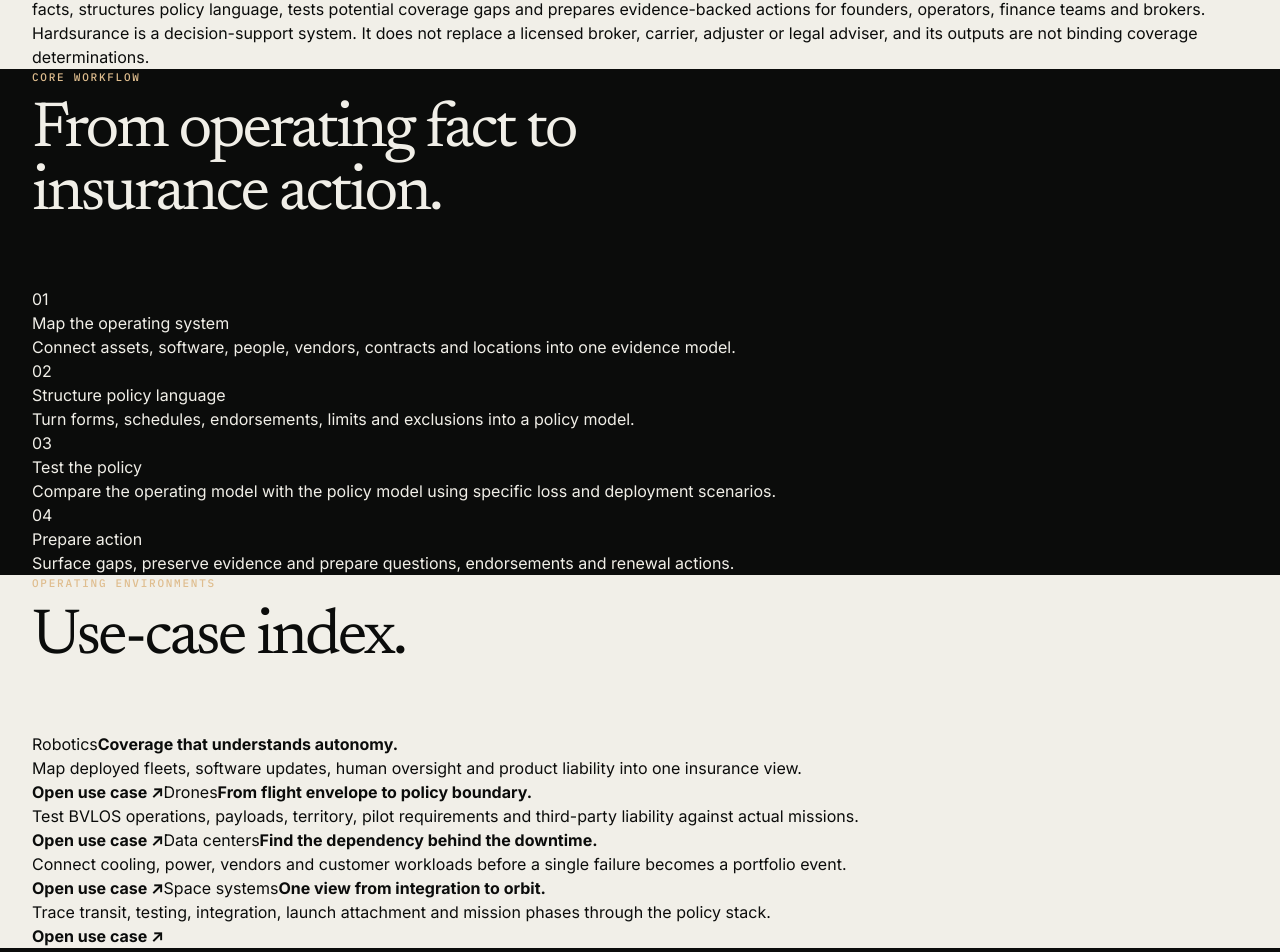
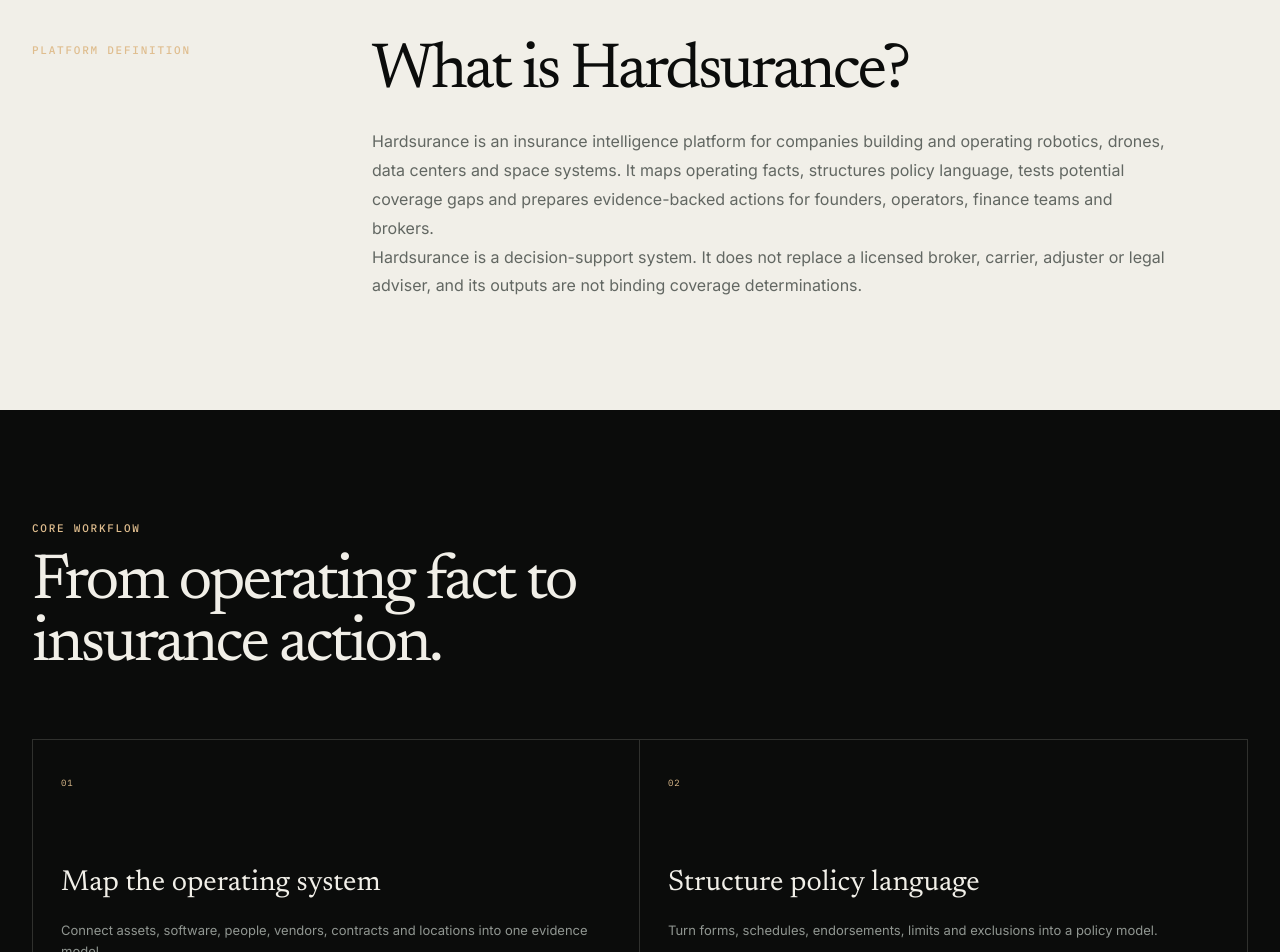
Before and after one commit to Insuryance/Hardsurance, a Next.js app: page /knowledge in a window 1280 px wide. Shown: the part 718-1670 px from the top of the page. Built offline with nearby package versions, Linux system fonts and the light colour scheme.

Commit message:
Add styles for knowledge section and layout

```diff
--- a/app/globals.css
+++ b/app/globals.css
@@ -1217,3 +1217,151 @@
     gap: 14px;
   }
 }
+/* Public knowledge index */
+
+.knowledge-section {
+  padding-block: 110px;
+}
+
+.knowledge-layout {
+  display: grid;
+  grid-template-columns: 260px 1fr;
+  gap: 80px;
+}
+
+.knowledge-layout h2 {
+  margin: 0 0 24px;
+  font-size: clamp(46px, 5vw, 70px);
+  line-height: .96;
+}
+
+.knowledge-layout > div > p {
+  max-width: 800px;
+  color: #626762;
+  font-size: 16px;
+  line-height: 1.8;
+}
+
+.knowledge-grid {
+  display: grid;
+  grid-template-columns: repeat(2, 1fr);
+  border: 1px solid var(--line);
+}
+
+.knowledge-grid article {
+  min-height: 260px;
+  padding: 28px;
+  border-right: 1px solid var(--line);
+  border-bottom: 1px solid var(--line);
+}
+
+.knowledge-grid article:nth-child(even) {
+  border-right: 0;
+}
+
+.knowledge-grid article:nth-last-child(-n + 2) {
+  border-bottom: 0;
+}
+
+.knowledge-grid span,
+.knowledge-links span {
+  color: var(--brass-light);
+  font-family: var(--font-mono), monospace;
+  font-size: 9px;
+  letter-spacing: .1em;
+  text-transform: uppercase;
+}
+
+.knowledge-grid h3 {
+  margin: 70px 0 14px;
+  font-family: var(--font-serif), serif;
+  font-size: 29px;
+  font-weight: 400;
+}
+
+.knowledge-grid p {
+  color: #909691;
+  font-size: 13px;
+  line-height: 1.65;
+}
+
+.knowledge-links {
+  display: grid;
+  grid-template-columns: repeat(2, 1fr);
+  border: 1px solid var(--line-dark);
+}
+
+.knowledge-links > a {
+  min-height: 300px;
+  display: flex;
+  flex-direction: column;
+  justify-content: flex-end;
+  padding: 30px;
+  border-right: 1px solid var(--line-dark);
+  border-bottom: 1px solid var(--line-dark);
+}
+
+.knowledge-links > a:nth-child(even) {
+  border-right: 0;
+}
+
+.knowledge-links strong {
+  margin: 18px 0 13px;
+  font-family: var(--font-serif), serif;
+  font-size: 31px;
+  font-weight: 400;
+}
+
+.knowledge-links p {
+  color: #646964;
+  font-size: 13px;
+  line-height: 1.6;
+}
+
+.knowledge-links b {
+  margin-top: 18px;
+  font-size: 10px;
+}
+
+.dark-links {
+  border-color: var(--line);
+}
+
+.dark-links > a {
+  border-color: var(--line);
+}
+
+.dark-links p {
+  color: #8d938e;
+}
+
+@media (max-width: 760px) {
+  .knowledge-section {
+    padding-block: 82px;
+  }
+
+  .knowledge-layout,
+  .knowledge-grid,
+  .knowledge-links {
+    grid-template-columns: 1fr;
+  }
+
+  .knowledge-layout {
+    gap: 32px;
+  }
+
+  .knowledge-grid article,
+  .knowledge-links > a {
+    border-right: 0;
+    border-bottom: 1px solid var(--line);
+  }
+
+  .knowledge-grid article:nth-last-child(-n + 2) {
+    border-bottom: 1px solid var(--line);
+  }
+
+  .knowledge-grid article:last-child,
+  .knowledge-links > a:last-child {
+    border-bottom: 0;
+  }
+}
```
